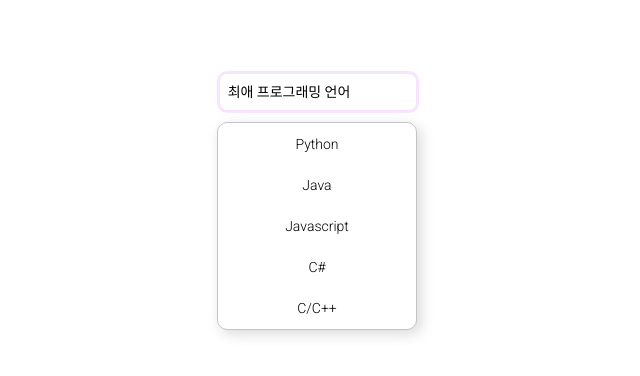
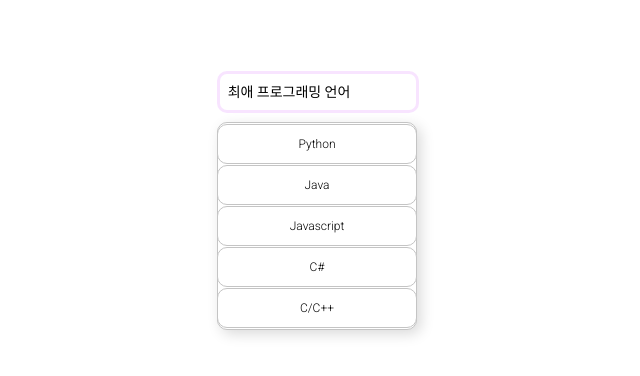
Before and after one commit to myeong-seok/Dropdown-selectbox, a plain HTML site: page index.html in a window 1280 px wide. Both pictures are taken after a click on the button "최애 프로그래밍 언어". Shown: the whole page, without its empty margins (303-943 px from the left). Drawn offline with Linux system fonts and the light colour scheme.

Commit message:
Add files via upload

```diff
--- /dev/null
+++ b/app.js
@@ -0,0 +1,15 @@
+const dropdown = document.querySelector('.dropdown')
+const toggleBtn = document.querySelector('.dropdown-toggle')
+const menu = document.querySelector('.dropdown-menu')
+const options = document.querySelectorAll('.dropdown-option')
+
+toggleBtn.addEventListener('click',function(){
+    menu.classList.toggle('show')
+})
+
+options.forEach(function(item){
+    item.addEventListener('click',function(e) {
+        const value = e.currentTarget.textContent.trim()
+        toggleBtn.textContent = value
+    })
+});
--- a/index.html
+++ b/index.html
@@ -9,16 +9,30 @@
 </head>
 <body>
     <article class="container">
-        <div class="Programming_language">
-            <button>최애 프로그래밍 언어</button>
-            <ul>
-                <li>Python</li>
-                <li>Java</li>
-                <li>Javascript</li>
-                <li>C#</li>
-                <li>C/C++</li>
-            </ul>
-        </div>
+        <form action="">
+            <div class="dropdown">
+                <button type="button" class="dropdown-toggle">최애 프로그래밍 언어</button>
+                <ul class="dropdown-menu">
+                    <li class="dropdown-item">
+                        <button type="button" value="1" class="dropdown-option" >Python</button>
+                    </li>
+                    <li class="dropdown-item">
+                        <button type="button" value="2" class="dropdown-option" >Java</button>
+                    </li>
+                    <li class="dropdown-item">
+                        <button type="button" value="3" class="dropdown-option" >Javascript</button>
+                    </li>
+                    <li class="dropdown-item">
+                        <button type="button" value="4" class="dropdown-option" >C#</button>
+                    </li>
+                    <li class="dropdown-item">
+                        <button type="button" value="5" class="dropdown-option" >C/C++</button>
+                    </li>
+                </ul>
+            </div>
+        </form>
+
     </article>
+    <script src="./app.js"></script>
 </body>
 </html>
--- a/style.css
+++ b/style.css
@@ -6,7 +6,7 @@
     box-sizing: border-box;
 }
 
-li {
+.dropdown-item {
     list-style: none;
     font-family: 'Roboto', sans-serif;
     font-style: normal;
@@ -21,7 +21,7 @@ li {
     margin: 71px auto;
 }
 
-button{
+.dropdown-toggle{
     position: relative;
     padding: 0;
     width: 200px;
@@ -38,7 +38,24 @@ button{
     cursor: pointer;
 }
 
-button::after {
+.dropdown-option {
+    position: relative;
+    padding: 0;
+    width: 200px;
+    height: 40px;
+    background: #FFFFFF;
+    border: 1px solid #C4C4C4;
+    box-sizing: border-box;
+    border-radius: 10px;
+    font-family: 'Roboto';
+    font-style: normal;
+    font-weight: 400;
+    font-size: 12px;
+    line-height: 14px;
+    cursor: pointer;
+}
+
+.dropdown-toggle::after {
     background: url(./img/Polygon\ 1.png) no-repeat 8px 5px;
     content: "";
     display: inline-block;
@@ -47,7 +64,7 @@ button::after {
     margin: 0 0 0 40px;
 }
 
-button:hover {
+.dropdown-toggle:hover {
     width: 200px;
     height: 40px;
     background: #FFFFFF;
@@ -56,7 +73,7 @@ button:hover {
     border-radius: 10px;
 }
 
-button:focus {
+.dropdown-toggle:focus {
     width: 202px;
     height: 42px;
     border: 3px solid #F8E4FF;
@@ -65,13 +82,13 @@ button:focus {
     line-height: 16px;
 }
 
-button:focus + ul{
+.dropdown-toggle:focus + ul{
     opacity: 1;
     pointer-events: all;
     transform: translateY(0px);
 }
 
-ul {
+.dropdown-menu {
     width: 200px;
     height: 208px;
     margin-top: 9px;
@@ -87,12 +104,11 @@ ul {
     flex-direction: column;
     cursor: pointer;
     opacity: 0;
-    pointer-events: none;
     transform: translateY(-10px);
     transition: all 0.4s ease;
 }
 
-li{
+.dropdown-item{
     text-align: center;
     width: 200px;
     height: 40px;
@@ -101,7 +117,7 @@ li{
     justify-content: center;
 }
 
-li:hover {
+.dropdown-item:hover {
     width: 184px;
     height: 30px;
     background: #F8E4FF;
```
